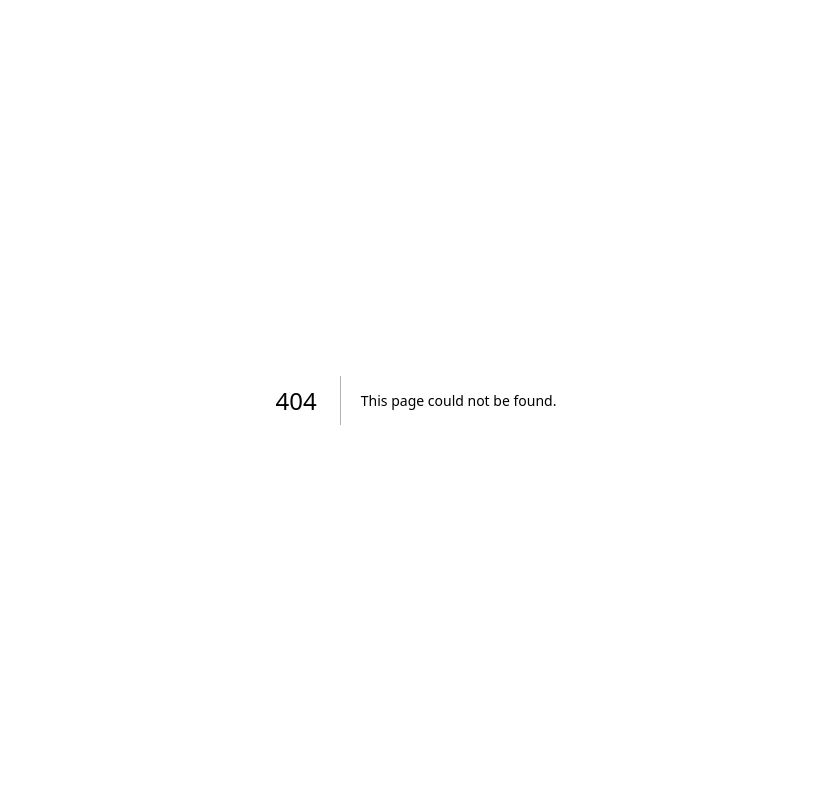
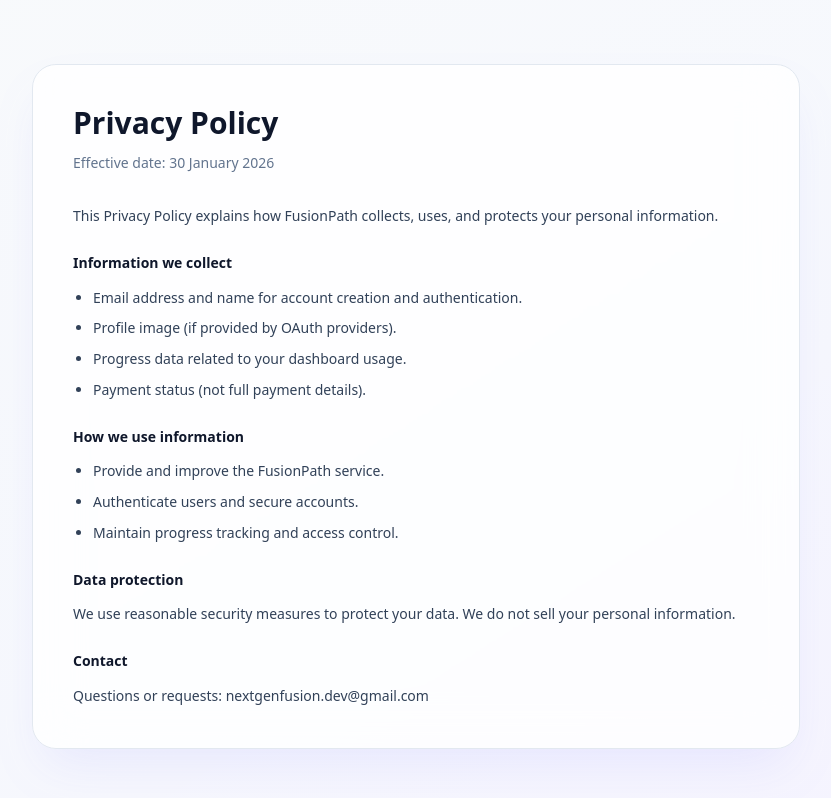
Before and after one commit to ritesh5001/FusionPath, a Next.js app: page /privacy-policy in a window 1280 px wide. Before the commit this address had no page. Shown: the top 798 px of the page, without its empty margins (224-1055 px from the left). Built offline with nearby package versions, Linux system fonts and the light colour scheme.

Commit message:
feat: add Privacy and Refund policy pages with content and styling

```diff
--- a/app/pay/PayClient.tsx
+++ b/app/pay/PayClient.tsx
@@ -195,6 +195,11 @@
                                 <p>🔒 Secure payment • Card / UPI / Netbanking</p>
                                 <p>✅ After payment, you are redirected to your dashboard.</p>
                                 <p>Need help? Email nextgenfusion.dev@gmail.com</p>
+                                <p>
+                                    <a href="/refund-policy" className="font-semibold text-indigo-600 dark:text-indigo-300 hover:underline">Refund policy</a>
+                                    <span className="mx-2">•</span>
+                                    <a href="/privacy-policy" className="font-semibold text-indigo-600 dark:text-indigo-300 hover:underline">Privacy policy</a>
+                                </p>
                             </div>
                         </div>
                     </div>
--- /dev/null
+++ b/app/privacy-policy/page.tsx
@@ -0,0 +1,44 @@
+export default function PrivacyPolicyPage() {
+    return (
+        <div className="min-h-screen bg-linear-to-br from-slate-50 via-indigo-50/30 to-violet-50 dark:from-slate-950 dark:via-indigo-950/30 dark:to-violet-950 px-6 py-16">
+            <div className="mx-auto w-full max-w-3xl bg-white/80 dark:bg-slate-900/80 backdrop-blur-xl rounded-3xl p-10 shadow-2xl shadow-indigo-500/10 border border-white/20 dark:border-slate-700/50">
+                <h1 className="text-3xl font-bold text-slate-900 dark:text-white mb-3">Privacy Policy</h1>
+                <p className="text-sm text-slate-500 dark:text-slate-400 mb-8">Effective date: 30 January 2026</p>
+
+                <div className="space-y-6 text-slate-700 dark:text-slate-200 text-sm leading-relaxed">
+                    <p>
+                        This Privacy Policy explains how FusionPath collects, uses, and protects your personal information.
+                    </p>
+                    <div className="space-y-3">
+                        <p className="font-semibold text-slate-900 dark:text-white">Information we collect</p>
+                        <ul className="list-disc pl-5 space-y-2">
+                            <li>Email address and name for account creation and authentication.</li>
+                            <li>Profile image (if provided by OAuth providers).</li>
+                            <li>Progress data related to your dashboard usage.</li>
+                            <li>Payment status (not full payment details).</li>
+                        </ul>
+                    </div>
+                    <div className="space-y-3">
+                        <p className="font-semibold text-slate-900 dark:text-white">How we use information</p>
+                        <ul className="list-disc pl-5 space-y-2">
+                            <li>Provide and improve the FusionPath service.</li>
+                            <li>Authenticate users and secure accounts.</li>
+                            <li>Maintain progress tracking and access control.</li>
+                        </ul>
+                    </div>
+                    <div className="space-y-3">
+                        <p className="font-semibold text-slate-900 dark:text-white">Data protection</p>
+                        <p>
+                            We use reasonable security measures to protect your data. We do not sell your personal
+                            information.
+                        </p>
+                    </div>
+                    <div className="space-y-3">
+                        <p className="font-semibold text-slate-900 dark:text-white">Contact</p>
+                        <p>Questions or requests: <span className="font-medium">nextgenfusion.dev@gmail.com</span></p>
+                    </div>
+                </div>
+            </div>
+        </div>
+    )
+}
--- /dev/null
+++ b/app/refund-policy/page.tsx
@@ -0,0 +1,30 @@
+export default function RefundPolicyPage() {
+    return (
+        <div className="min-h-screen bg-linear-to-br from-slate-50 via-indigo-50/30 to-violet-50 dark:from-slate-950 dark:via-indigo-950/30 dark:to-violet-950 px-6 py-16">
+            <div className="mx-auto w-full max-w-3xl bg-white/80 dark:bg-slate-900/80 backdrop-blur-xl rounded-3xl p-10 shadow-2xl shadow-indigo-500/10 border border-white/20 dark:border-slate-700/50">
+                <h1 className="text-3xl font-bold text-slate-900 dark:text-white mb-3">Refund Policy</h1>
+                <p className="text-sm text-slate-500 dark:text-slate-400 mb-8">Effective date: 30 January 2026</p>
+
+                <div className="space-y-6 text-slate-700 dark:text-slate-200 text-sm leading-relaxed">
+                    <p>
+                        FusionPath offers a one-time payment for lifetime access to the dashboard. All payments are final.
+                    </p>
+                    <div className="rounded-2xl border border-slate-200/60 dark:border-slate-700/60 bg-white/70 dark:bg-slate-900/60 p-5">
+                        <p className="font-semibold text-slate-900 dark:text-white mb-2">No refunds after payment</p>
+                        <p>
+                            Once payment is completed and access is granted, we do not offer refunds or chargebacks for any
+                            reason. Please ensure that FusionPath meets your needs before purchasing.
+                        </p>
+                    </div>
+                    <p>
+                        If you experience technical issues that prevent access, please contact us and we will help resolve
+                        the problem.
+                    </p>
+                    <p>
+                        Support: <span className="font-medium">nextgenfusion.dev@gmail.com</span>
+                    </p>
+                </div>
+            </div>
+        </div>
+    )
+}
```
